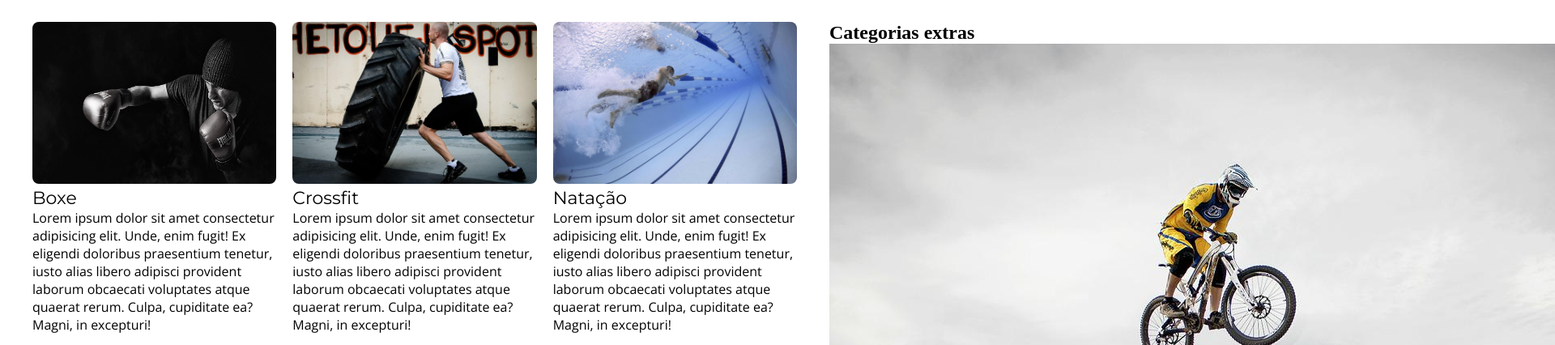
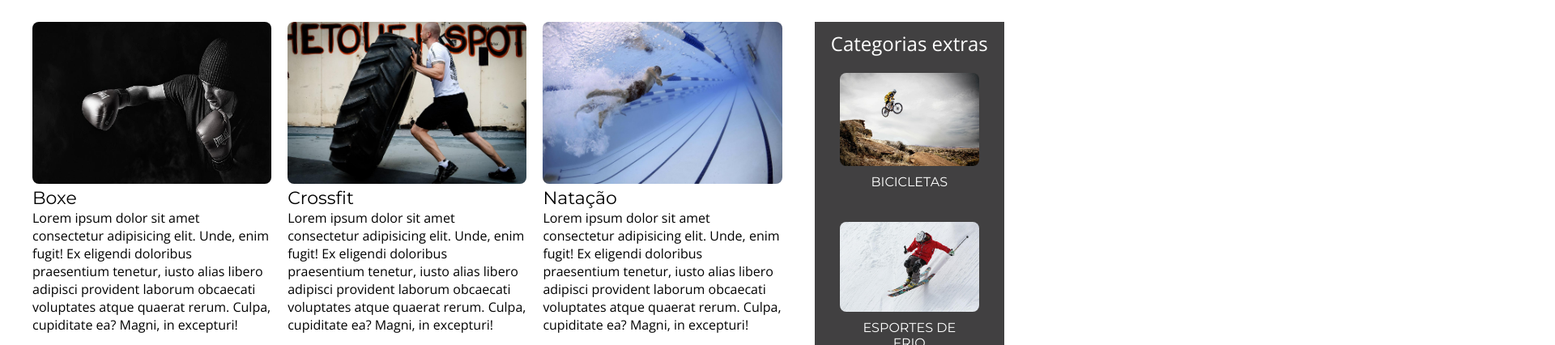
Before and after one commit to Jamez-Mayke/exerc-cio-10-flexbox-com-grid, a plain HTML site: page index.html in a window 1280 px wide. Shown: the part 190-616 px from the top of the page at 81% size, 1920 px wide, since content can reach past the window. Drawn offline with nearby package versions, Linux system fonts and the light colour scheme.

Commit message:
Estilos das categorias extras

```diff
--- a/style.css
+++ b/style.css
@@ -60,17 +60,14 @@
 .content {
   display: flex;
   width: 100vw;
-}
-
-.categoria__principal {
-  width: 80vw;
+  padding: 0 40px;
+  gap: 40px;
 }
 
 .categorias {
   display: grid;
   grid-template-columns: repeat(3, 1fr);
   gap: 20px;
-  margin: 0 40px;
 }
 
 .categoria__item--imagem img {
@@ -90,6 +87,41 @@
   font-family: 18px;
 }
 
+/* categorias__extras*/
+
 .categorias__extras {
-  width: 20vw;
+  display: flex;
+  flex-direction: column;
+  align-items: center;
+  color: white;
+  background-color: #414041;
+  text-align: center;
+  padding: 10px;
 }
+
+.categorias__extras h2 {
+  font-family: var(--open-sans);
+  font-size: 24px;
+  font-weight: 300;
+  margin-bottom: 20px;
+}
+
+.categoria__extra--item {
+  border-radius: 8px;
+  width: 80%;
+  display: flex;
+  margin-bottom: 30px;
+  flex-direction: column;
+}
+
+.categoria__extra--item img {
+  width: 100%;
+  border-radius: 8px;
+}
+
+.categoria__extra--item p {
+  font-family: var(--montserrat);
+  font-size: 16px;
+  padding: 10px;
+  text-transform: uppercase;
+}
```
